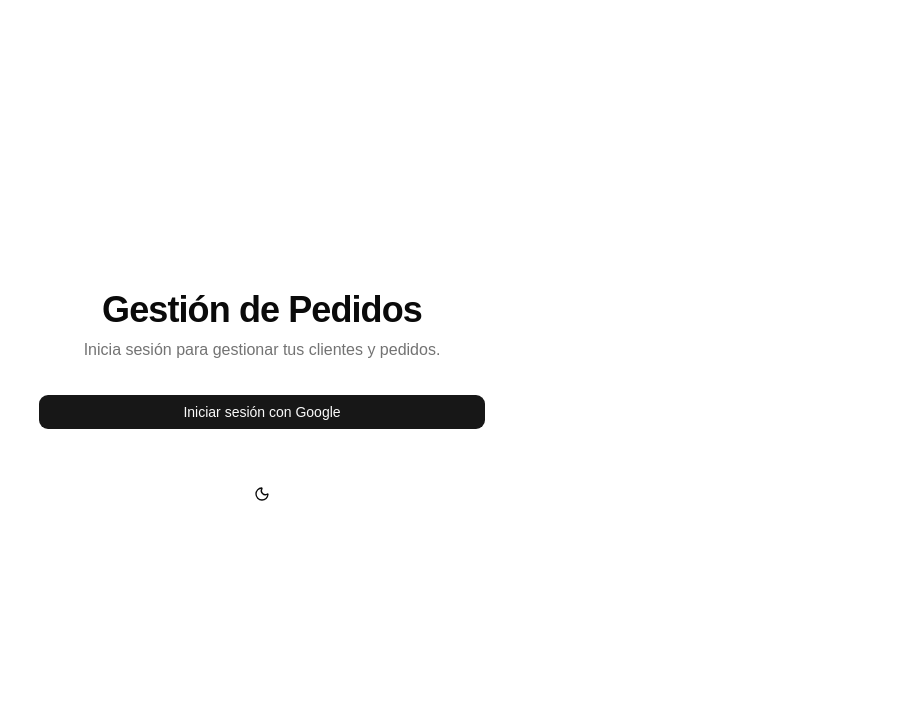
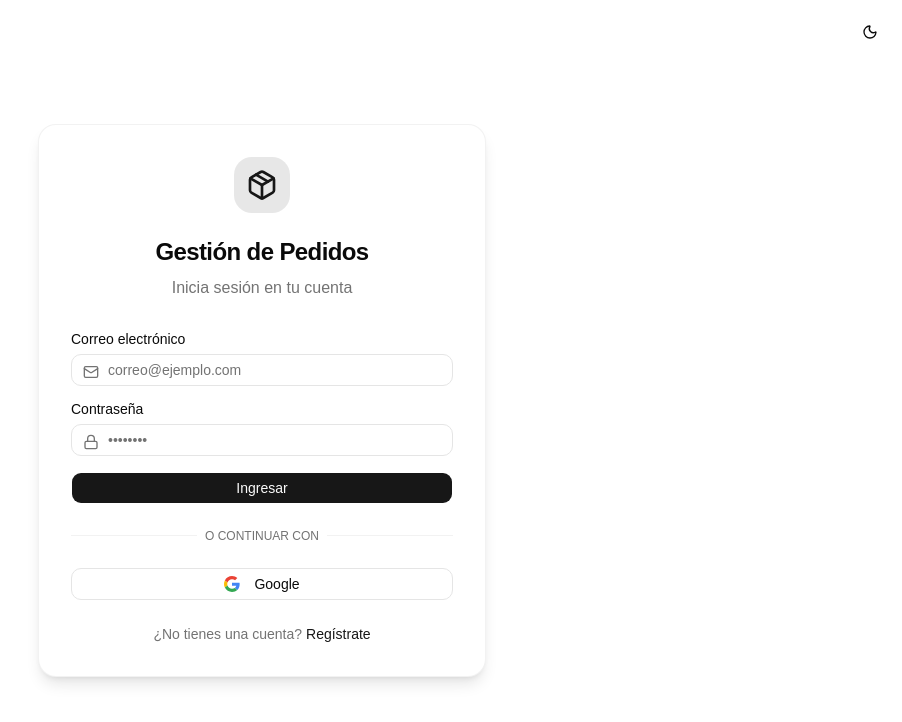
Before and after one commit to alex2323-droid/Alex, a React (Vite) app: page / in a window 1280 px wide. Shown: the top 722 px of the page, without its empty margins (378-1280 px from the left). Built offline with nearby package versions, Linux system fonts and the light colour scheme; no server answers; the database is empty.

Commit message:
feat(auth): implement email/password authentication
Added email/password sign-in, sign-up, and password update functionality to the auth provider and integrated it into the UI layout.

```diff
--- a/src/components/Layout.tsx
+++ b/src/components/Layout.tsx
@@ -1,10 +1,14 @@
-import { ReactNode } from 'react';
+import React, { ReactNode } from 'react';
 import { useAuth } from '../hooks/useAuth';
 import { ThemeToggle } from './ThemeToggle';
 import { Button } from './ui/button';
-import { LogOut, Users, Package, LayoutDashboard, Menu, X } from 'lucide-react';
+import { LogOut, Users, Package, LayoutDashboard, Mail, Lock, Loader2 } from 'lucide-react';
 import { useState } from 'react';
 import { cn } from '../lib/utils';
+import { Input } from './ui/input';
+import { Label } from './ui/label';
+import { toast } from 'sonner';
+import { Dialog, DialogContent, DialogHeader, DialogTitle, DialogFooter } from './ui/dialog';
 
 interface LayoutProps {
   children: ReactNode;
@@ -13,8 +17,16 @@ interface LayoutProps {
 }
 
 export function Layout({ children, activeTab, setActiveTab }: LayoutProps) {
-  const { user, logout, signIn } = useAuth();
+  const { user, logout, signIn, signInWithEmail, signUpWithEmail, updateUserPassword } = useAuth();
   const [isMobileMenuOpen, setIsMobileMenuOpen] = useState(false);
+  const [isLogin, setIsLogin] = useState(true);
+  const [email, setEmail] = useState('');
+  const [password, setPassword] = useState('');
+  const [loading, setLoading] = useState(false);
+
+  const [isPasswordDialogOpen, setIsPasswordDialogOpen] = useState(false);
+  const [newPassword, setNewPassword] = useState('');
+  const [updatingPassword, setUpdatingPassword] = useState(false);
 
   const navItems = [
     { id: 'dashboard', label: 'Dashboard', icon: LayoutDashboard },
@@ -22,20 +34,145 @@ export function Layout({ children, activeTab, setActiveTab }: LayoutProps) {
     { id: 'orders', label: 'Pedidos', icon: Package },
   ];
 
+  const handleEmailAuth = async (e: React.FormEvent) => {
+    e.preventDefault();
+    if (!email || !password) {
+      toast.error('Por favor, ingresa correo y contraseña');
+      return;
+    }
+
+    setLoading(true);
+    try {
+      if (isLogin) {
+        await signInWithEmail(email, password);
+        toast.success('Sesión iniciada correctamente');
+      } else {
+        await signUpWithEmail(email, password);
+        toast.success('Cuenta creada correctamente');
+      }
+    } catch (error: any) {
+      console.error(error);
+      const msg = error.message || 'Error en la autenticación';
+      toast.error(msg.includes('auth/invalid-credential') ? 'Credenciales incorrectas' : msg.includes('email-already') ? 'El correo ya está registrado' : 'Error al procesar la solicitud');
+    } finally {
+      setLoading(false);
+    }
+  };
+
+  const handleUpdatePassword = async (e: React.FormEvent) => {
+    e.preventDefault();
+    if (!newPassword || newPassword.length < 6) {
+      toast.error('La contraseña debe tener al menos 6 caracteres');
+      return;
+    }
+
+    setUpdatingPassword(true);
+    try {
+      await updateUserPassword(newPassword);
+      toast.success('Contraseña actualizada correctamente');
+      setIsPasswordDialogOpen(false);
+      setNewPassword('');
+    } catch (error: any) {
+      console.error(error);
+      const msg = error.message || '';
+      toast.error(msg.includes('requires-recent-login')
+        ? 'Debes cerrar sesión y volver a ingresar para cambiar tu contraseña'
+        : 'Error al actualizar la contraseña');
+    } finally {
+      setUpdatingPassword(false);
+    }
+  };
+
   if (!user) {
     return (
-      <div className="min-h-screen bg-background flex items-center justify-center p-4">
-        <div className="max-w-md w-full space-y-8 text-center">
-          <div className="space-y-2">
-            <h1 className="text-4xl font-bold tracking-tight">Gestión de Pedidos</h1>
-            <p className="text-muted-foreground">Inicia sesión para gestionar tus clientes y pedidos.</p>
+      <div className="min-h-screen bg-background flex flex-col items-center justify-center p-4">
+        <div className="absolute top-4 right-4">
+          <ThemeToggle />
+        </div>
+        <div className="max-w-md w-full bg-card p-8 rounded-2xl shadow-lg border border-border/50">
+          <div className="text-center mb-8">
+            <div className="bg-primary/10 p-3 rounded-2xl inline-block mb-4">
+              <Package className="h-8 w-8 text-primary" />
+            </div>
+            <h1 className="text-2xl font-bold tracking-tight">Gestión de Pedidos</h1>
+            <p className="text-muted-foreground mt-2">
+              {isLogin ? 'Inicia sesión en tu cuenta' : 'Crea una cuenta nueva'}
+            </p>
           </div>
-          <Button onClick={signIn} size="lg" className="w-full">
-            Iniciar sesión con Google
+
+          <form onSubmit={handleEmailAuth} className="space-y-4 mb-6">
+            <div className="space-y-2">
+              <Label htmlFor="email">Correo electrónico</Label>
+              <div className="relative">
+                <Mail className="absolute left-3 top-2.5 h-4 w-4 text-muted-foreground" />
+                <Input
+                  id="email"
+                  type="email"
+                  placeholder="correo@ejemplo.com"
+                  className="pl-9"
+                  value={email}
+                  onChange={(e) => setEmail(e.target.value)}
+                  disabled={loading}
+                />
+              </div>
+            </div>
+            <div className="space-y-2">
+              <Label htmlFor="password">Contraseña</Label>
+              <div className="relative">
+                <Lock className="absolute left-3 top-2.5 h-4 w-4 text-muted-foreground" />
+                <Input
+                  id="password"
+                  type="password"
+                  placeholder="••••••••"
+                  className="pl-9"
+                  value={password}
+                  onChange={(e) => setPassword(e.target.value)}
+                  disabled={loading}
+                />
+              </div>
+            </div>
+            <Button type="submit" className="w-full" disabled={loading}>
+              {loading ? (
+                <Loader2 className="h-4 w-4 animate-spin mr-2" />
+              ) : null}
+              {isLogin ? 'Ingresar' : 'Registrarse'}
+            </Button>
+          </form>
+
+          <div className="relative mb-6">
+            <div className="absolute inset-0 flex items-center">
+              <span className="w-full border-t border-border/50" />
+            </div>
+            <div className="relative flex justify-center text-xs uppercase">
+              <span className="bg-card px-2 text-muted-foreground">O continuar con</span>
+            </div>
+          </div>
+
+          <Button
+            onClick={signIn}
+            variant="outline"
+            className="w-full mb-6"
+            disabled={loading}
+          >
+            <svg viewBox="0 0 24 24" className="h-4 w-4 mr-2" aria-hidden="true">
+              <path d="M12.0003 4.75C13.7703 4.75 15.3553 5.36002 16.6053 6.54998L20.0303 3.125C17.9502 1.19 15.2353 0 12.0003 0C7.31028 0 3.25527 2.69 1.28027 6.60998L5.27028 9.70498C6.21525 6.86002 8.87028 4.75 12.0003 4.75Z" fill="#EA4335" />
+              <path d="M23.49 12.275C23.49 11.49 23.415 10.73 23.3 10H12V14.51H18.47C18.18 15.99 17.34 17.25 16.08 18.1L19.945 21.1C22.2 19.01 23.49 15.92 23.49 12.275Z" fill="#4285F4" />
+              <path d="M5.26498 14.2949C5.02498 13.5699 4.88501 12.7999 4.88501 11.9999C4.88501 11.1999 5.01998 10.4299 5.26498 9.7049L1.275 6.60986C0.46 8.22986 0 10.0599 0 11.9999C0 13.9399 0.46 15.7699 1.28 17.3899L5.26498 14.2949Z" fill="#FBBC05" />
+              <path d="M12.0004 24.0001C15.2404 24.0001 17.9654 22.935 19.9454 21.095L16.0804 18.095C15.0054 18.82 13.6204 19.245 12.0004 19.245C8.8704 19.245 6.21537 17.135 5.2654 14.29L1.27539 17.385C3.25539 21.31 7.3104 24.0001 12.0004 24.0001Z" fill="#34A853" />
+            </svg>
+            Google
           </Button>
-          <div className="pt-4">
-            <ThemeToggle />
-          </div>
+
+          <p className="text-center text-sm text-muted-foreground">
+            {isLogin ? '¿No tienes una cuenta?' : '¿Ya tienes una cuenta?'}
+            <button
+              onClick={() => setIsLogin(!isLogin)}
+              className="ml-1 text-primary hover:underline font-medium"
+              disabled={loading}
+            >
+              {isLogin ? 'Regístrate' : 'Inicia sesión'}
+            </button>
+          </p>
         </div>
       </div>
     );
@@ -55,17 +192,32 @@ export function Layout({ children, activeTab, setActiveTab }: LayoutProps) {
 
           <div className="flex items-center space-x-2 sm:space-x-4">
             <div className="flex items-center space-x-2 sm:space-x-3 bg-accent/30 px-2 sm:px-3 py-1 sm:py-1.5 rounded-full border border-border/50">
-              <img
-                src={user.photoURL || ''}
-                alt=""
-                className="h-6 w-6 rounded-full border border-background shadow-sm"
-                referrerPolicy="no-referrer"
-              />
-              <span className="text-xs sm:text-sm font-medium truncate max-w-[80px] sm:max-w-[150px]">{user.displayName?.split(' ')[0]}</span>
+              {user.photoURL ? (
+                <img
+                  src={user.photoURL}
+                  alt=""
+                  className="h-6 w-6 rounded-full border border-background shadow-sm"
+                  referrerPolicy="no-referrer"
+                />
+              ) : (
+                <div className="h-6 w-6 rounded-full border border-background shadow-sm bg-primary/20 flex items-center justify-center">
+                  <span className="text-[10px] font-bold text-primary">{user.email?.charAt(0).toUpperCase()}</span>
+                </div>
+              )}
+              <span className="text-xs sm:text-sm font-medium truncate max-w-[80px] sm:max-w-[150px]">{user.displayName?.split(' ')[0] || user.email?.split('@')[0]}</span>
             </div>
 
             <div className="flex items-center space-x-1 sm:space-x-2">
               <ThemeToggle />
+              <Button
+                variant="ghost"
+                size="icon"
+                onClick={() => setIsPasswordDialogOpen(true)}
+                className="hover:bg-accent hover:text-accent-foreground transition-colors rounded-xl"
+                title="Cambiar Contraseña"
+              >
+                <Lock className="h-5 w-5" />
+              </Button>
               <Button
                 variant="ghost"
                 size="icon"
@@ -85,6 +237,40 @@ export function Layout({ children, activeTab, setActiveTab }: LayoutProps) {
           {children}
         </div>
       </main>
+
+      <Dialog open={isPasswordDialogOpen} onOpenChange={setIsPasswordDialogOpen}>
+        <DialogContent>
+          <DialogHeader>
+            <DialogTitle>Cambiar Contraseña</DialogTitle>
+          </DialogHeader>
+          <form onSubmit={handleUpdatePassword} className="space-y-4 py-4">
+            <div className="space-y-2">
+              <Label htmlFor="newPassword">Nueva Contraseña</Label>
+              <div className="relative">
+                <Lock className="absolute left-3 top-2.5 h-4 w-4 text-muted-foreground" />
+                <Input
+                  id="newPassword"
+                  type="password"
+                  placeholder="••••••••"
+                  className="pl-9"
+                  value={newPassword}
+                  onChange={(e) => setNewPassword(e.target.value)}
+                  disabled={updatingPassword}
+                />
+              </div>
+            </div>
+            <DialogFooter>
+              <Button type="button" variant="outline" onClick={() => setIsPasswordDialogOpen(false)}>
+                Cancelar
+              </Button>
+              <Button type="submit" disabled={updatingPassword}>
+                {updatingPassword ? <Loader2 className="h-4 w-4 animate-spin mr-2" /> : null}
+                Actualizar
+              </Button>
+            </DialogFooter>
+          </form>
+        </DialogContent>
+      </Dialog>
     </div>
   );
 }
--- a/src/firebase.ts
+++ b/src/firebase.ts
@@ -1,5 +1,5 @@
 import { initializeApp } from 'firebase/app';
-import { getAuth, GoogleAuthProvider, signInWithPopup, signOut, onAuthStateChanged, User } from 'firebase/auth';
+import { getAuth, GoogleAuthProvider, signInWithPopup, signOut, onAuthStateChanged, User, signInWithEmailAndPassword, createUserWithEmailAndPassword, updatePassword } from 'firebase/auth';
 import { getFirestore, collection, doc, addDoc, updateDoc, deleteDoc, onSnapshot, query, where, orderBy, getDocFromServer, getDocs, writeBatch } from 'firebase/firestore';
 import firebaseConfig from '../firebase-applet-config.json';
 
@@ -85,6 +85,9 @@ export {
   getDocs,
   writeBatch,
   signInWithPopup,
+  signInWithEmailAndPassword,
+  createUserWithEmailAndPassword,
+  updatePassword,
   signOut,
   onAuthStateChanged
 };
--- a/src/hooks/useAuth.tsx
+++ b/src/hooks/useAuth.tsx
@@ -1,11 +1,14 @@
 import { useState, useEffect, createContext, useContext, ReactNode } from 'react';
-import { auth, googleProvider, signInWithPopup, signOut, onAuthStateChanged, User } from '../firebase';
+import { auth, googleProvider, signInWithPopup, signOut, onAuthStateChanged, User, signInWithEmailAndPassword, createUserWithEmailAndPassword, updatePassword as firebaseUpdatePassword } from '../firebase';
 
 interface AuthContextType {
   user: User | null;
   loading: boolean;
   accessToken: string | null;
   signIn: () => Promise<void>;
+  signInWithEmail: (email: string, pass: string) => Promise<void>;
+  signUpWithEmail: (email: string, pass: string) => Promise<void>;
+  updateUserPassword: (pass: string) => Promise<void>;
   logout: () => Promise<void>;
 }
 
@@ -37,6 +40,35 @@ export function AuthProvider({ children }: { children: ReactNode }) {
       }
     } catch (error) {
       console.error('Error signing in:', error);
+      throw error;
+    }
+  };
+
+  const signInWithEmail = async (email: string, pass: string) => {
+    try {
+      await signInWithEmailAndPassword(auth, email, pass);
+    } catch (error) {
+      console.error('Error signing in with email:', error);
+      throw error;
+    }
+  };
+
+  const signUpWithEmail = async (email: string, pass: string) => {
+    try {
+      await createUserWithEmailAndPassword(auth, email, pass);
+    } catch (error) {
+      console.error('Error signing up with email:', error);
+      throw error;
+    }
+  };
+
+  const updateUserPassword = async (pass: string) => {
+    if (!auth.currentUser) throw new Error('No user logged in');
+    try {
+      await firebaseUpdatePassword(auth.currentUser, pass);
+    } catch (error) {
+      console.error('Error updating password:', error);
+      throw error;
     }
   };
 
@@ -49,7 +81,7 @@ export function AuthProvider({ children }: { children: ReactNode }) {
   };
 
   return (
-    <AuthContext.Provider value={{ user, loading, accessToken, signIn, logout }}>
+    <AuthContext.Provider value={{ user, loading, accessToken, signIn, signInWithEmail, signUpWithEmail, updateUserPassword, logout }}>
       {children}
     </AuthContext.Provider>
   );
```
